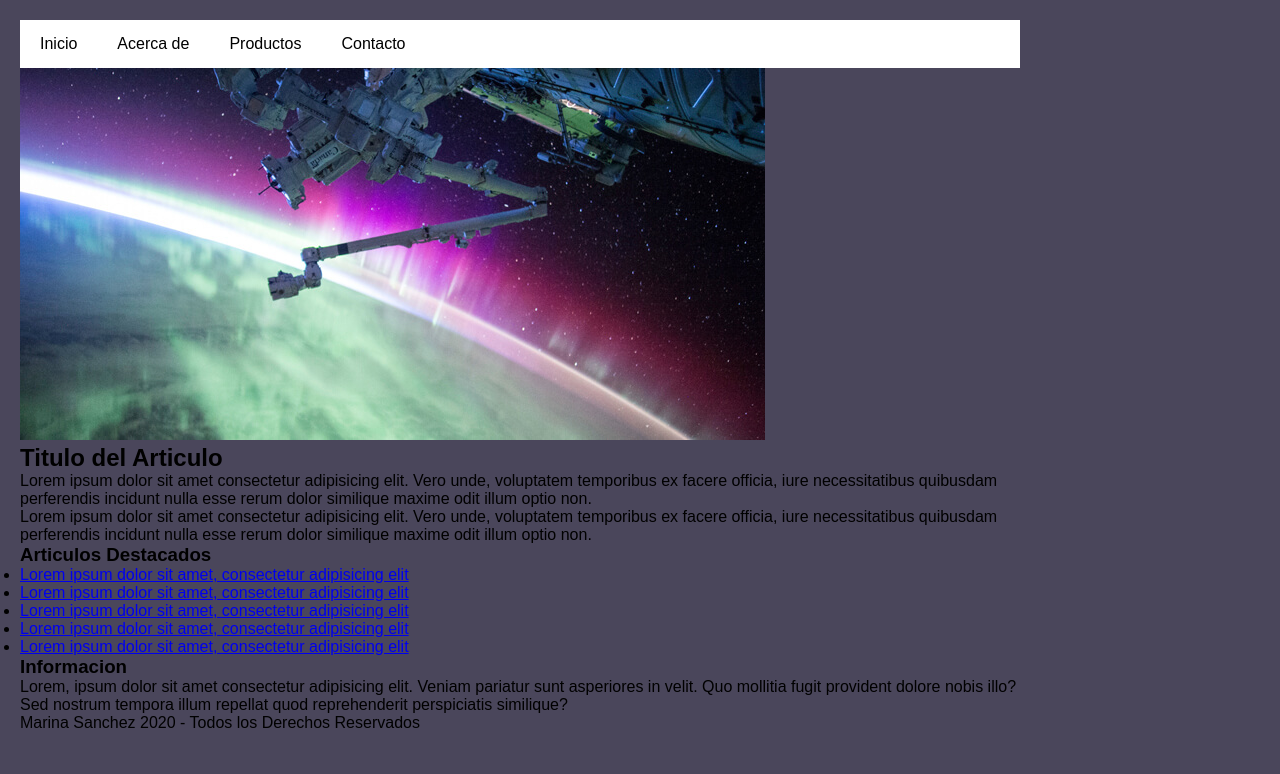
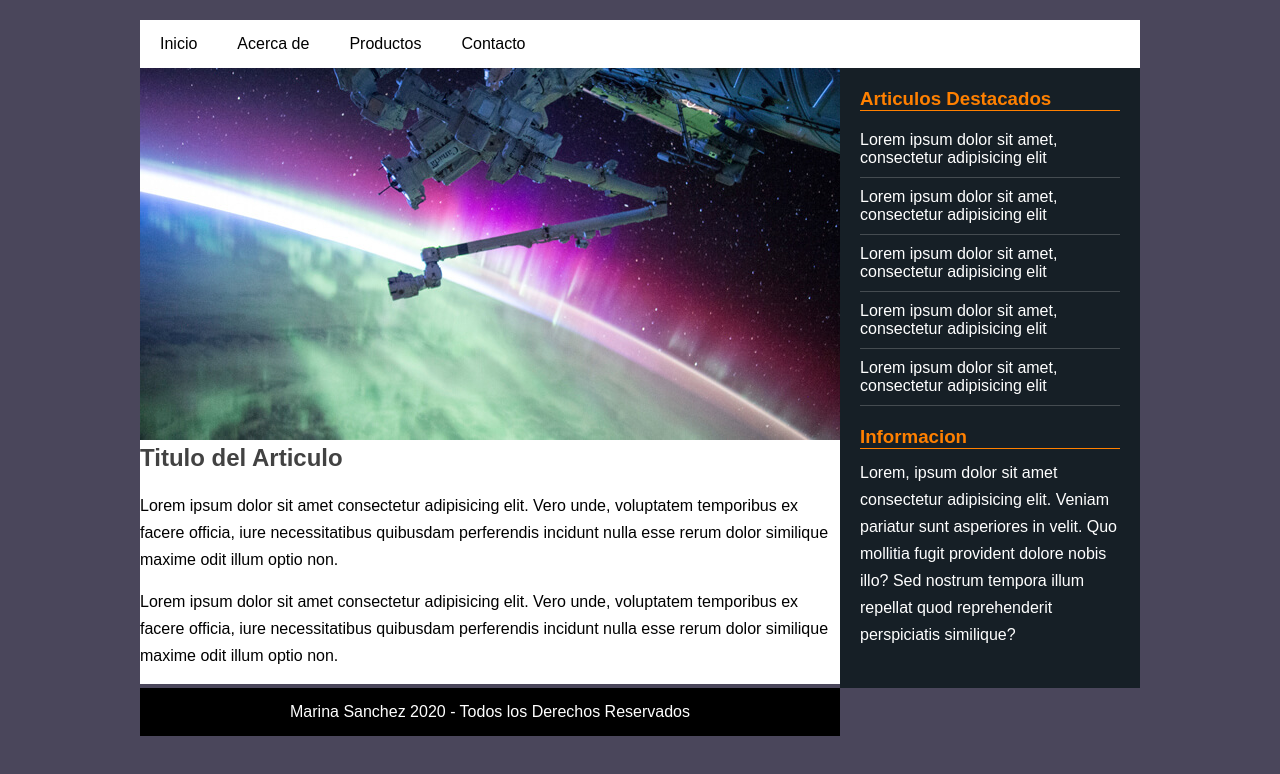
Before and after one commit to Marinasanz14/ResponsiveWebDesign, a plain HTML site: page index.html in a window 1280 px wide. Drawn offline with Linux system fonts and the light colour scheme.

Commit message:
creando el index.html

```diff
--- a/css/estilos.css
+++ b/css/estilos.css
@@ -14,7 +14,8 @@ body {
 
 .contenedor {
     width: 1000px;
-    margin: 20px;
+    margin: 20px auto;
+    overflow: hidden;
 }
 
 header {
@@ -45,3 +46,83 @@ header nav ul li a {
 header nav ul li a:hover {
     background: #000;
     color: #fff;
+}
+
+.main {
+    width: 700px;
+    background: #fff;
+    float: left;
+}
+
+.main.imagen {
+    width: 100%;
+}
+
+.main.imagen img {
+    width: 100%;
+    vertical-align: top;
+
+}
+
+.main.posts {
+    padding: 40px;
+}
+
+.main .posts article h2 {
+    margin-bottom: 20px;
+    color: #424242;
+}
+
+.main .posts article p {
+    margin-bottom: 15px;
+    line-height: 27px;
+}
+
+aside {
+    width: 300px;
+    background: #161f26;
+    padding: 20px;
+    color: #fff;
+    float: left;
+}
+
+aside .widget {
+    margin-bottom: 20px;
+}
+
+aside .widget .titulo {
+    color: #ff8000;
+    border-bottom: 1px solid #ff8000;
+    margin-bottom: 10px;
+}
+
+aside .widget ul {
+    list-style: none;
+}
+
+aside .widget ul li {
+    border-bottom: 1px solid rgba(255,255,255, 0.2);
+    padding: 10px 0;
+}
+
+aside .widget ul li a {
+    color: #fff;
+    text-decoration: none;
+}
+
+aside .widget ul li a:hover {
+    color: #8f8f8f;
+}
+
+aside .widget p {
+    line-height: 27px;
+}
+
+footer {
+    width: 700px;
+    overflow: hidden;
+    background: #000;
+    color: #fff;
+    padding: 15px 0;
+    text-align: center;
+}
```
